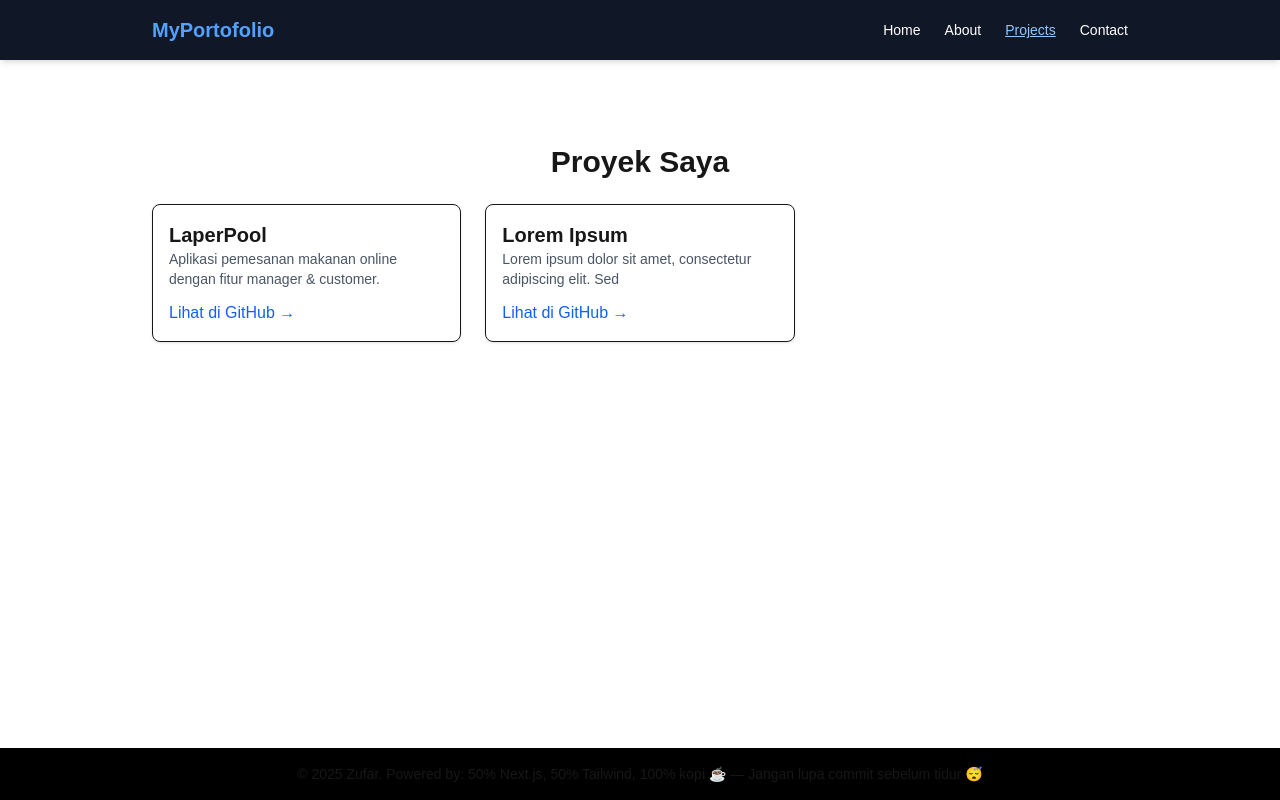
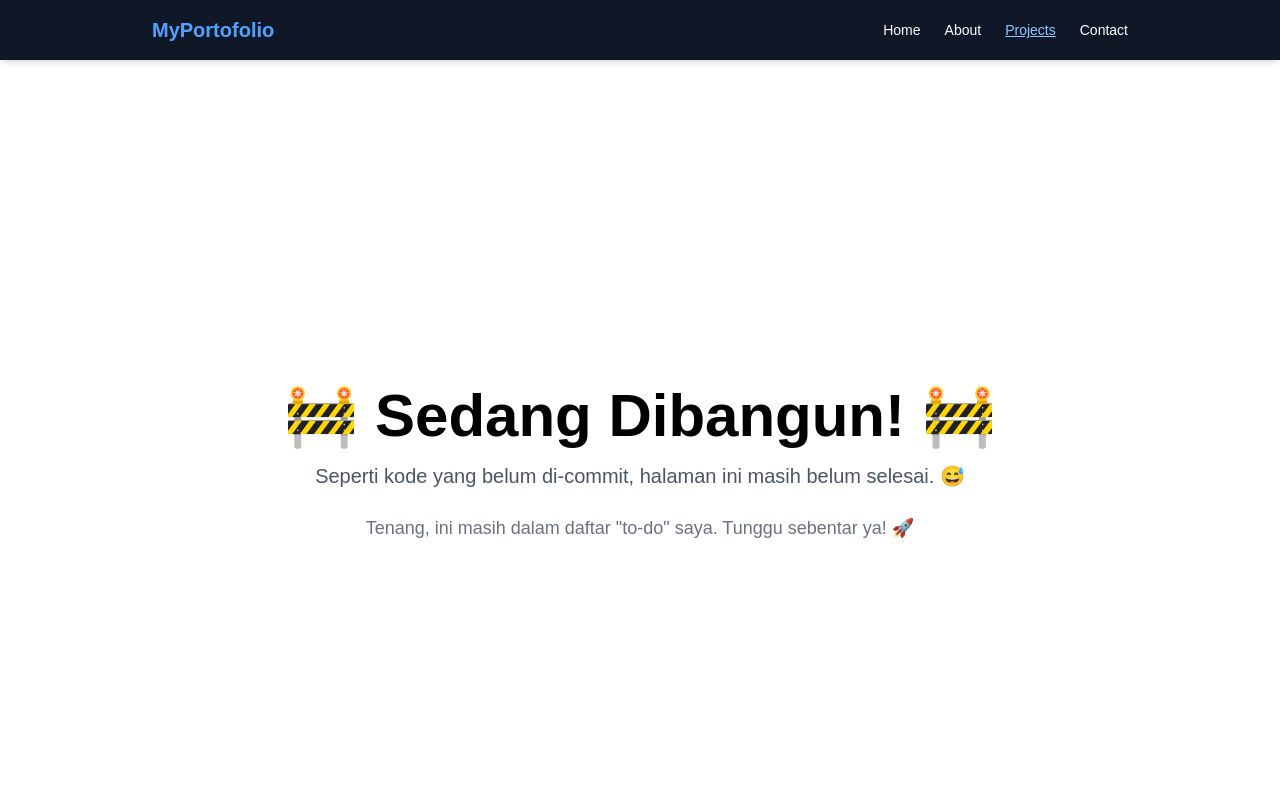
Before and after one commit to MakarimZufar/my_portofolio, a Next.js app: page /projects in a window 1280 px wide. Shown: the top 800 px of the page. Built offline with nearby package versions, Linux system fonts and the light colour scheme.

Commit message:
feat: update halaman Projects dengan pesan Soon™

```diff
--- a/src/app/projects/page.js
+++ b/src/app/projects/page.js
@@ -1,44 +1,17 @@
 export default function ProjectsPage() {
     return (
-        <main className="max-w-5xl mx-auto px-6 py-20">
-            <h1 className="text-3xl font-bold mb-6 text-center">Proyek Saya</h1>
-
-            <div className="grid sm:grid-cols-2 lg:grid-cols-3 gap-6">
-                {/* Proyek 1 */}
-                <div className="border rounded-lg p-4 shadow hover:shadow-lg transition">
-                    <h2 className="text-xl font-semibold">LaperPool</h2>
-                    <p className="text-sm text-gray-600 mb-3">
-                        Aplikasi pemesanan makanan online dengan fitur manager &
-                        customer.
-                    </p>
-                    <a
-                        href="https://github.com/username/laperpool"
-                        target="_blank"
-                        rel="noopener noreferrer"
-                        className="text-blue-600 hover:underline"
-                    >
-                        Lihat di GitHub →
-                    </a>
-                </div>
-
-                {/* Proyek 2 */}
-                <div className="border rounded-lg p-4 shadow hover:shadow-lg transition">
-                    <h2 className="text-xl font-semibold">Lorem Ipsum</h2>
-                    <p className="text-sm text-gray-600 mb-3">
-                        Lorem ipsum dolor sit amet, consectetur adipiscing elit. Sed
-                    </p>
-                    <a
-                        href="https://github.com/username/lorem-ipsum"
-                        target="_blank"
-                        rel="noopener noreferrer"
-                        className="text-blue-600 hover:underline"
-                    >
-                        Lihat di GitHub →
-                    </a>
-                </div>
-
-                {/* Proyek lain di sini */}
-            </div>
+        <main className="flex flex-col items-center justify-center min-h-screen bg-white text-black dark:bg-gray-900 dark:text-white">
+            <h1 className="text-4xl sm:text-6xl font-bold mb-4">
+                🚧 Sedang Dibangun! 🚧
+            </h1>
+            <p className="text-lg sm:text-xl text-gray-600 dark:text-gray-300 mb-6">
+                Seperti kode yang belum di-commit, halaman ini masih belum
+                selesai. 😅
+            </p>
+            <p className="text-md sm:text-lg text-gray-500 dark:text-gray-400">
+                Tenang, ini masih dalam daftar "to-do" saya. Tunggu sebentar ya!
+                🚀
+            </p>
         </main>
     );
 }
```
